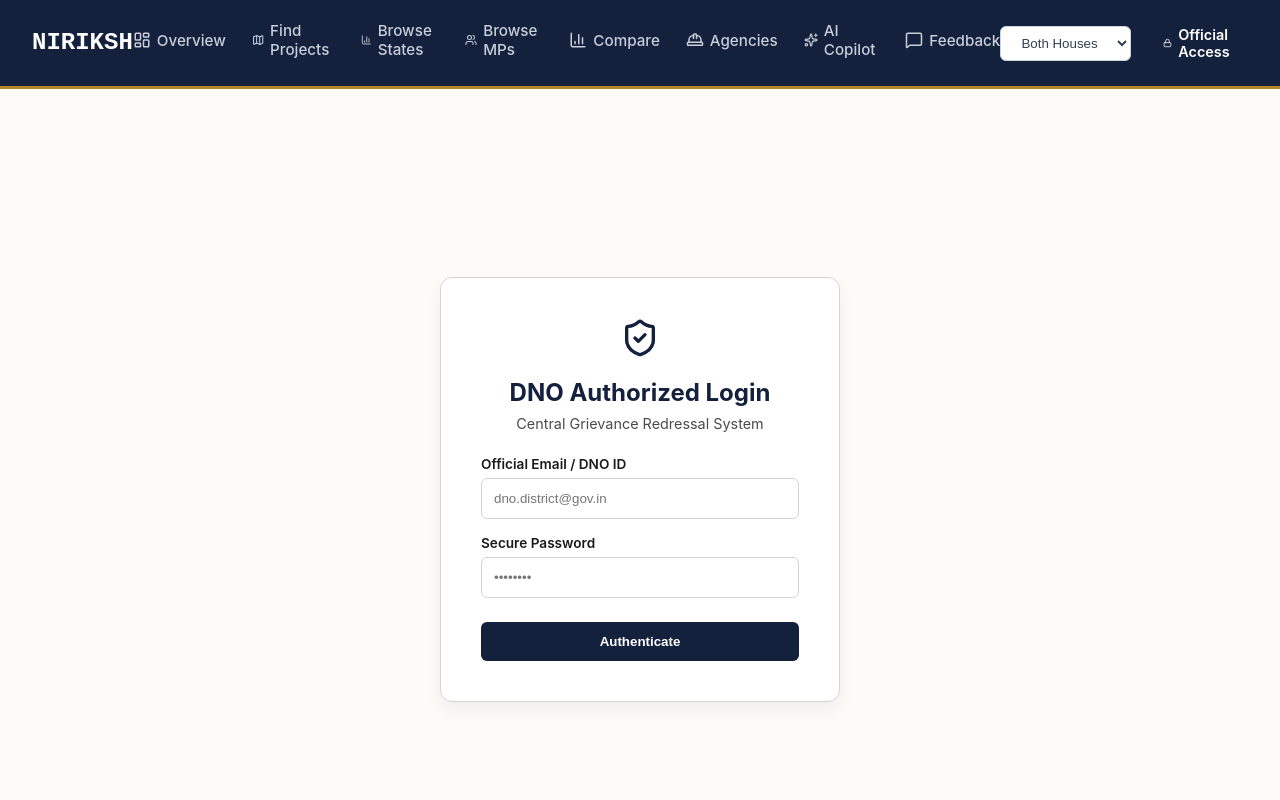
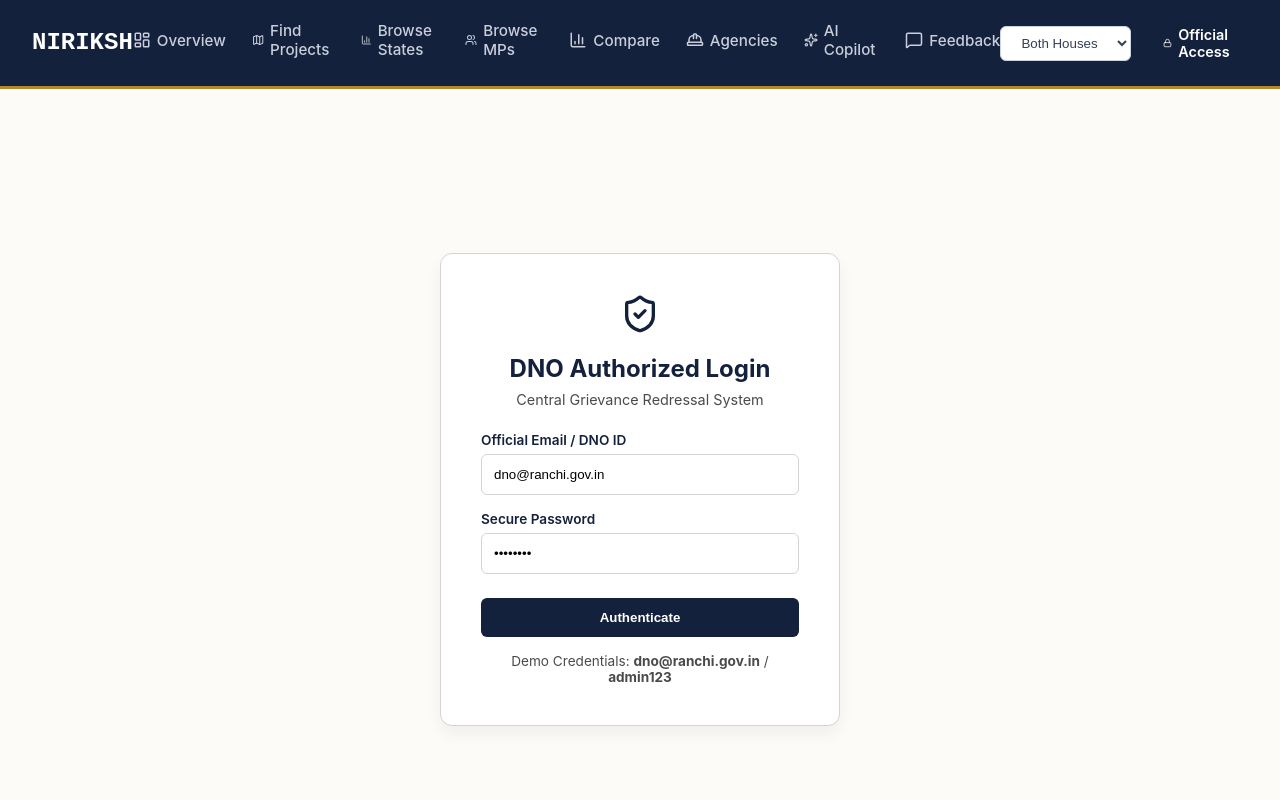
Before and after one commit to Kumar-Aryan-99Pk/niriksh, a React (Vite) app in the folder frontend/: page /dno-portal in a window 1280 px wide. Shown: the top 800 px of the page. Built offline with nearby package versions, Linux system fonts and the light colour scheme.

Commit message:
Updated dno portal

```diff
--- a/frontend/src/pages/DnoPortal.jsx
+++ b/frontend/src/pages/DnoPortal.jsx
@@ -1,13 +1,21 @@
 import React, { useState } from 'react';
-import { ShieldCheck, MapPin, AlertCircle, Camera, CheckCircle2, Search, LogIn, Filter } from 'lucide-react';
+import { ShieldCheck, MapPin, Camera, CheckCircle2, AlertTriangle } from 'lucide-react';
 
 export default function DnoPortal() {
   const [isLoggedIn, setIsLoggedIn] = useState(false);
+  const [email, setEmail] = useState('dno@ranchi.gov.in');
+  const [password, setPassword] = useState('admin123');
+  const [error, setError] = useState('');
 
-  // Dummy State for Auth
   const handleAuth = (e) => {
     e.preventDefault();
-    setIsLoggedIn(true);
+    // Hardcoded verification for the demo
+    if (email === 'dno@ranchi.gov.in' && password === 'admin123') {
+      setIsLoggedIn(true);
+      setError('');
+    } else {
+      setError('Unauthorized access. Invalid official credentials.');
+    }
   };
 
   // Mock Citizen Complaints Data
@@ -21,6 +29,9 @@ export default function DnoPortal() {
     setComplaints(complaints.map(c => c.id === id ? { ...c, status: 'Verified & Escalated' } : c));
   };
 
+  // Filter out IT/System complaints. DNOs should only see physical project-related grievances.
+  const dnoComplaints = complaints.filter(c => c.type !== 'System Bug' && c.type !== 'General Feedback');
+
   if (!isLoggedIn) {
     return (
       <div className="page-container" style={{ minHeight: '100vh', display: 'flex', alignItems: 'center', justifyContent: 'center', background: 'var(--paper)' }}>
@@ -31,15 +42,39 @@ export default function DnoPortal() {
             <p style={{ color: 'var(--ink-soft)', fontSize: '0.9rem' }}>Central Grievance Redressal System</p>
           </div>
 
-          <label style={{ display: 'block', marginBottom: '6px', fontSize: '0.85rem', fontWeight: '600' }}>Official Email / DNO ID</label>
-          <input type="text" placeholder="dno.district@gov.in" required style={{ width: '100%', padding: '12px', marginBottom: '16px', borderRadius: '6px', border: '1px solid var(--line-strong)' }} />
+          {error && (
+            <div style={{ background: '#fee2e2', color: '#991b1b', padding: '12px', borderRadius: '6px', marginBottom: '16px', fontSize: '0.85rem', display: 'flex', alignItems: 'center', gap: '8px', fontWeight: '600' }}>
+              <AlertTriangle size={16} /> {error}
+            </div>
+          )}
 
-          <label style={{ display: 'block', marginBottom: '6px', fontSize: '0.85rem', fontWeight: '600' }}>Secure Password</label>
-          <input type="password" placeholder="••••••••" required style={{ width: '100%', padding: '12px', marginBottom: '24px', borderRadius: '6px', border: '1px solid var(--line-strong)' }} />
+          <label style={{ display: 'block', marginBottom: '6px', fontSize: '0.85rem', fontWeight: '600', color: 'var(--navy)' }}>Official Email / DNO ID</label>
+          <input
+            type="text"
+            value={email}
+            onChange={(e) => setEmail(e.target.value)}
+            placeholder="dno.district@gov.in"
+            required
+            style={{ width: '100%', padding: '12px', marginBottom: '16px', borderRadius: '6px', border: '1px solid var(--line-strong)', outline: 'none' }}
+          />
 
-          <button type="submit" style={{ width: '100%', padding: '12px', background: 'var(--navy)', color: '#fff', border: 'none', borderRadius: '6px', fontWeight: '600', cursor: 'pointer' }}>
+          <label style={{ display: 'block', marginBottom: '6px', fontSize: '0.85rem', fontWeight: '600', color: 'var(--navy)' }}>Secure Password</label>
+          <input
+            type="password"
+            value={password}
+            onChange={(e) => setPassword(e.target.value)}
+            placeholder="••••••••"
+            required
+            style={{ width: '100%', padding: '12px', marginBottom: '24px', borderRadius: '6px', border: '1px solid var(--line-strong)', outline: 'none' }}
+          />
+
+          <button type="submit" style={{ width: '100%', padding: '12px', background: 'var(--navy)', color: '#fff', border: 'none', borderRadius: '6px', fontWeight: '600', cursor: 'pointer', transition: 'background 0.2s' }}>
             Authenticate
           </button>
+
+          <div style={{ textAlign: 'center', marginTop: '16px', fontSize: '0.85rem', color: 'var(--ink-soft)' }}>
+            Demo Credentials: <strong>dno@ranchi.gov.in</strong> / <strong>admin123</strong>
+          </div>
         </form>
       </div>
     );
@@ -58,7 +93,7 @@ export default function DnoPortal() {
       </div>
 
       <div style={{ display: 'grid', gap: '20px' }}>
-        {complaints.map((complaint) => {
+        {dnoComplaints.map((complaint) => {
           const isCritical = complaint.severity === 'Critical';
           const isPending = complaint.status === 'Pending Verification';
 
@@ -100,6 +135,11 @@ export default function DnoPortal() {
             </div>
           );
         })}
+        {dnoComplaints.length === 0 && (
+          <div style={{ textAlign: 'center', padding: '40px', color: 'var(--ink-soft)' }}>
+            No project discrepancies currently require verification.
+          </div>
+        )}
       </div>
     </div>
   );
```
